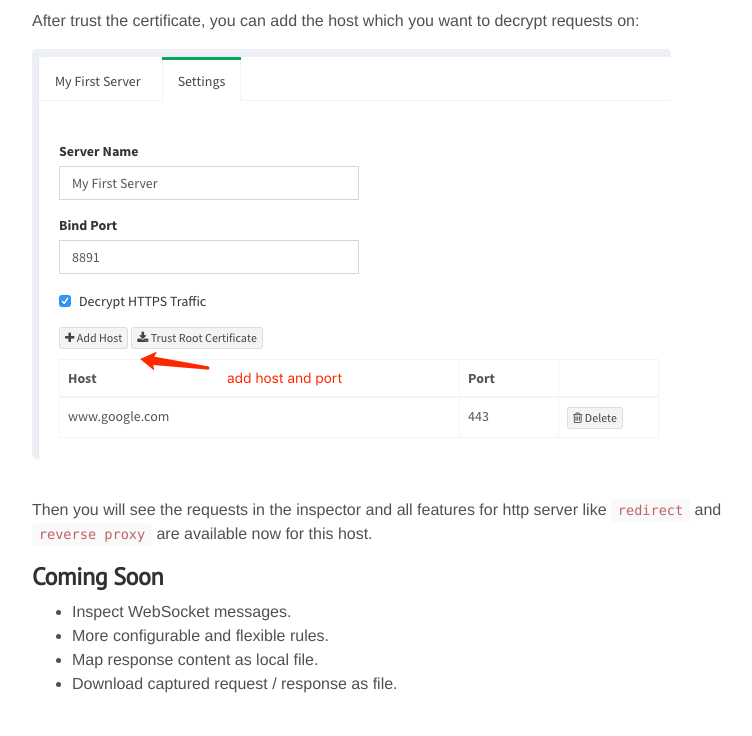
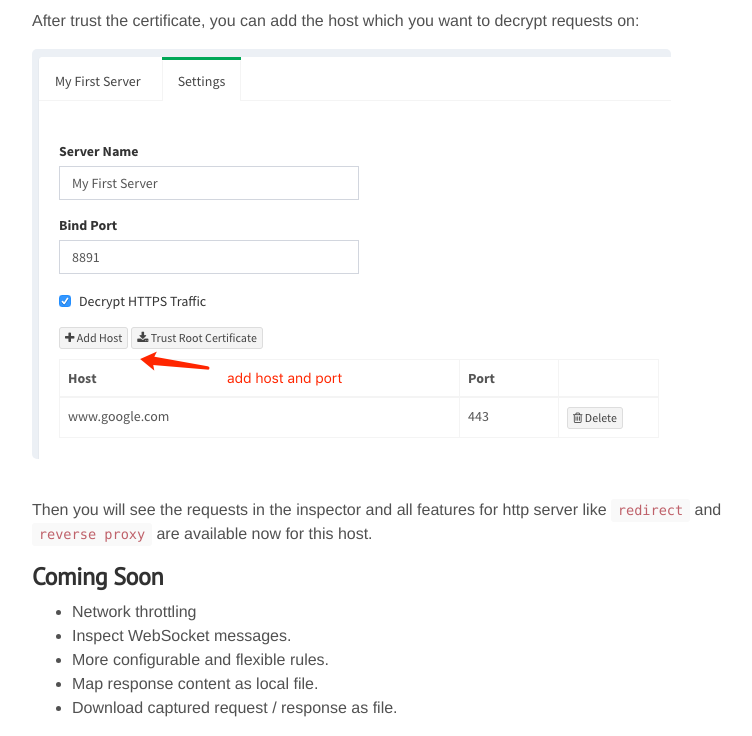
Before and after one commit to guoyu511/funnyp, a Jekyll site: the page built from docs/index.md, in a window 1280 px wide and 900 px high, scrolled down 4283 px, cut to the strip 164-900 px from the top of the window. Shown: the whole strip, without its empty margins (256-1008 px from the left). Built offline with Jekyll 4.4.1, drawn with Linux system fonts in a browser that asks for light colours; before the commit the page ends 5159 px from its top, so only the background shows below that.

Commit message:
update doc

```diff
--- a/docs/index.md
+++ b/docs/index.md
@@ -154,6 +154,7 @@ Then you will see the requests in the inspector and all features for http server
 
 ## Coming Soon
 
+* Network throttling
 * Inspect WebSocket messages.
 * More configurable and flexible rules.
 * Map response content as local file.
```
